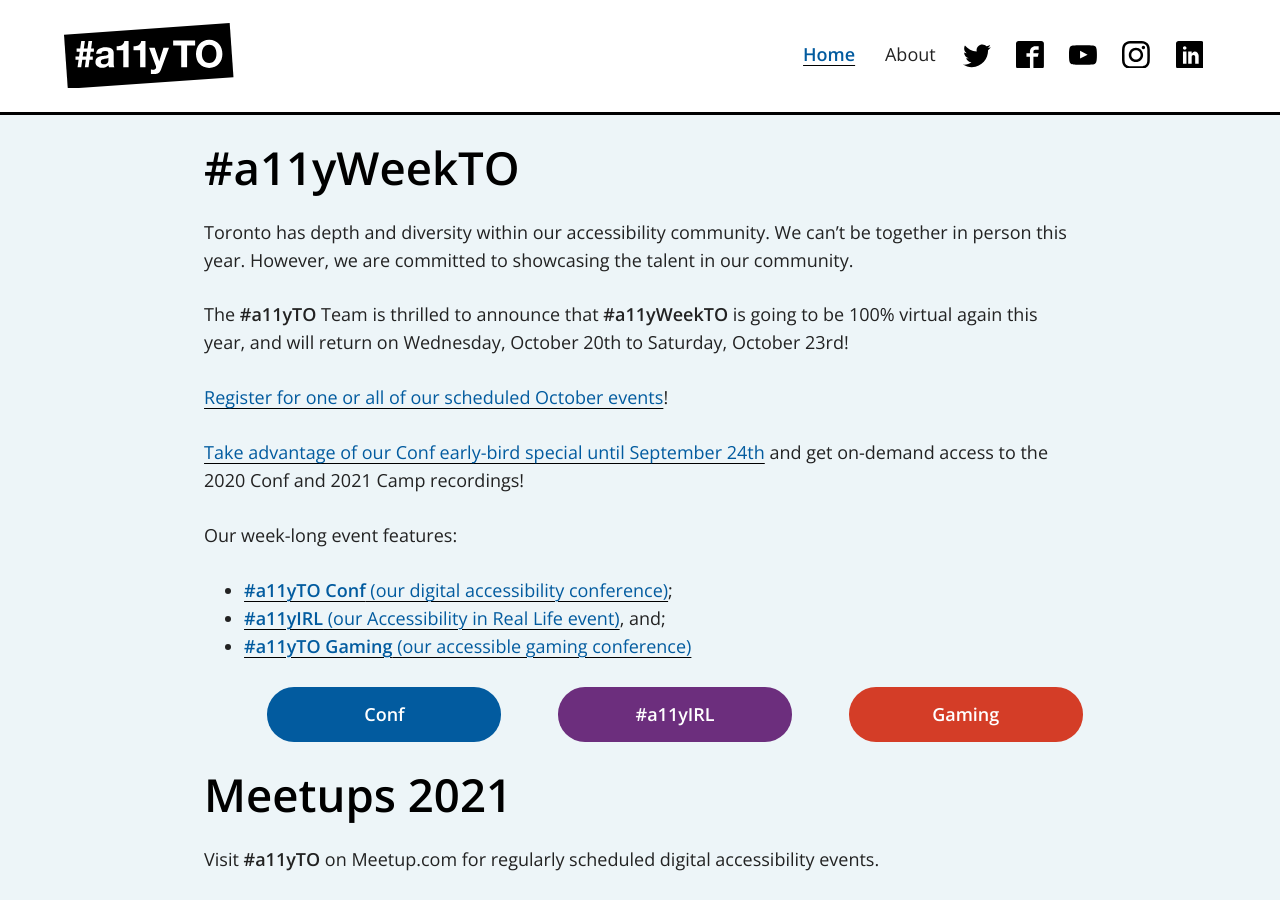
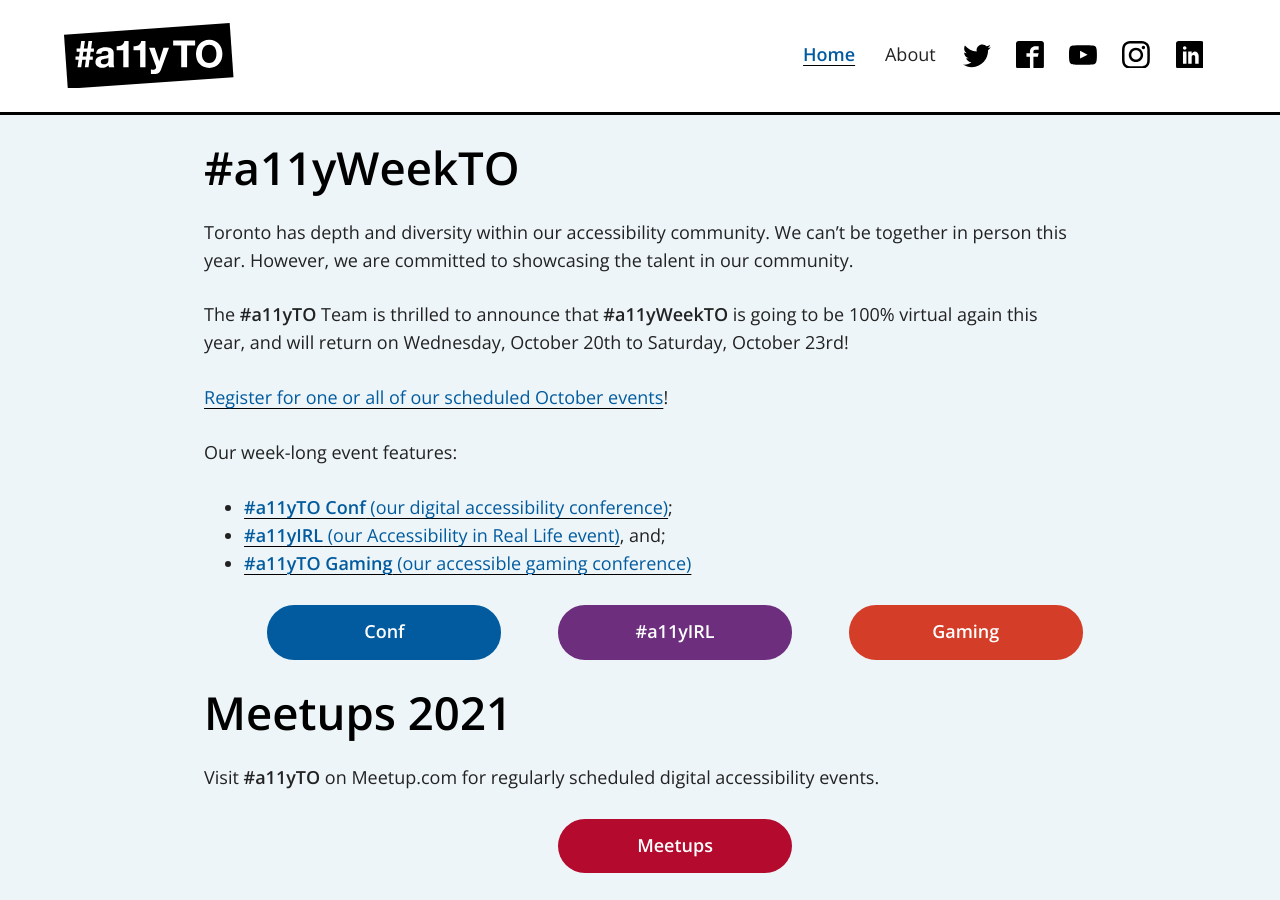
Before and after one commit to a11yTO/A11yTO-Main, a Jekyll site: the page built from index.html, in a window 1280 px wide and 900 px high. Built offline with Jekyll 4.4.1, drawn with Linux system fonts in a browser that asks for light colours.

Commit message:
Update copy: take down early bird call

```diff
--- a/index.html
+++ b/index.html
@@ -10,7 +10,6 @@
 <p>Toronto has depth and diversity within our accessibility community. We can’t be together in person this year. However, we are committed to showcasing the talent in our community.</p>
 <p>The <strong>#a11yTO</strong> Team is thrilled to announce that <strong>#a11yWeekTO</strong> is going to be 100% virtual again this year, and will return on Wednesday, October 20th to Saturday, October 23rd!</p>
 <p><a href="https://a11y.ca/e/3" rel="external nofollow">Register for one or all of our scheduled October events</a>!</p>
-<p><a href="https://a11y.ca/e/3">Take advantage of our Conf early-bird special until September 24th</a> and get on-demand access to the 2020 Conf and 2021 Camp recordings!</p>
 <p>Our week-long event features:</p>
 <ul>
   <li><a href="https://conf.a11yto.com/" rel="external"><strong>#a11yTO Conf</strong> (our digital accessibility conference)</a>;</li>
```
